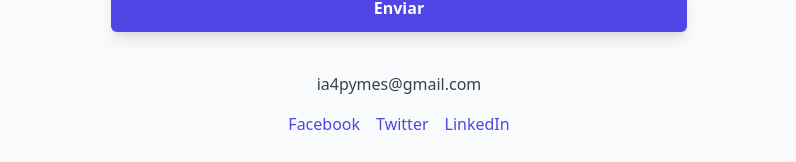
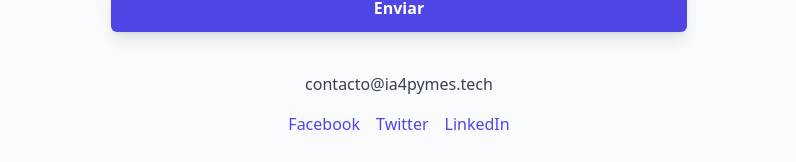
Before and after one commit to carlosmorenolosa/IA_Pymes, a React (Create React App) app: page / in a window 1280 px wide. Shown: the part 4104-4266 px from the top of the page, without its empty margins (241-1037 px from the left). Built offline with nearby package versions, Linux system fonts and the light colour scheme.

Commit message:
se modifica el correo

```diff
--- a/src/App.js
+++ b/src/App.js
@@ -584,7 +584,7 @@ function ContactSection() {
           )}
         </div>
         <div className="mt-10 flex flex-col items-center space-y-4 text-center">
-          <p className="text-gray-700">ia4pymes@gmail.com</p>
+          <p className="text-gray-700">contacto@ia4pymes.tech</p>
           <div className="flex space-x-4">
             <a href="#" className="text-indigo-600 hover:text-indigo-400">
               Facebook
```
